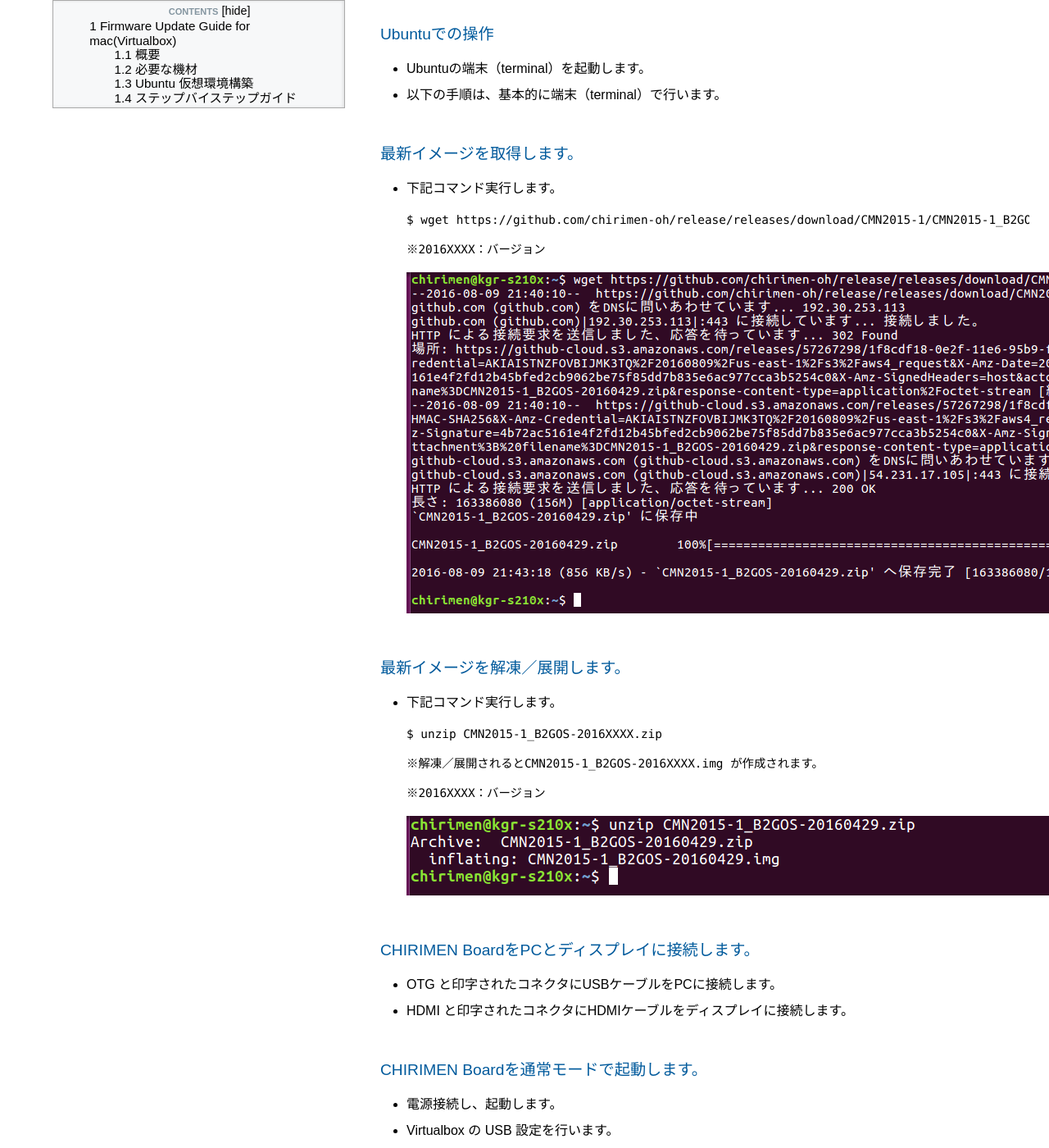
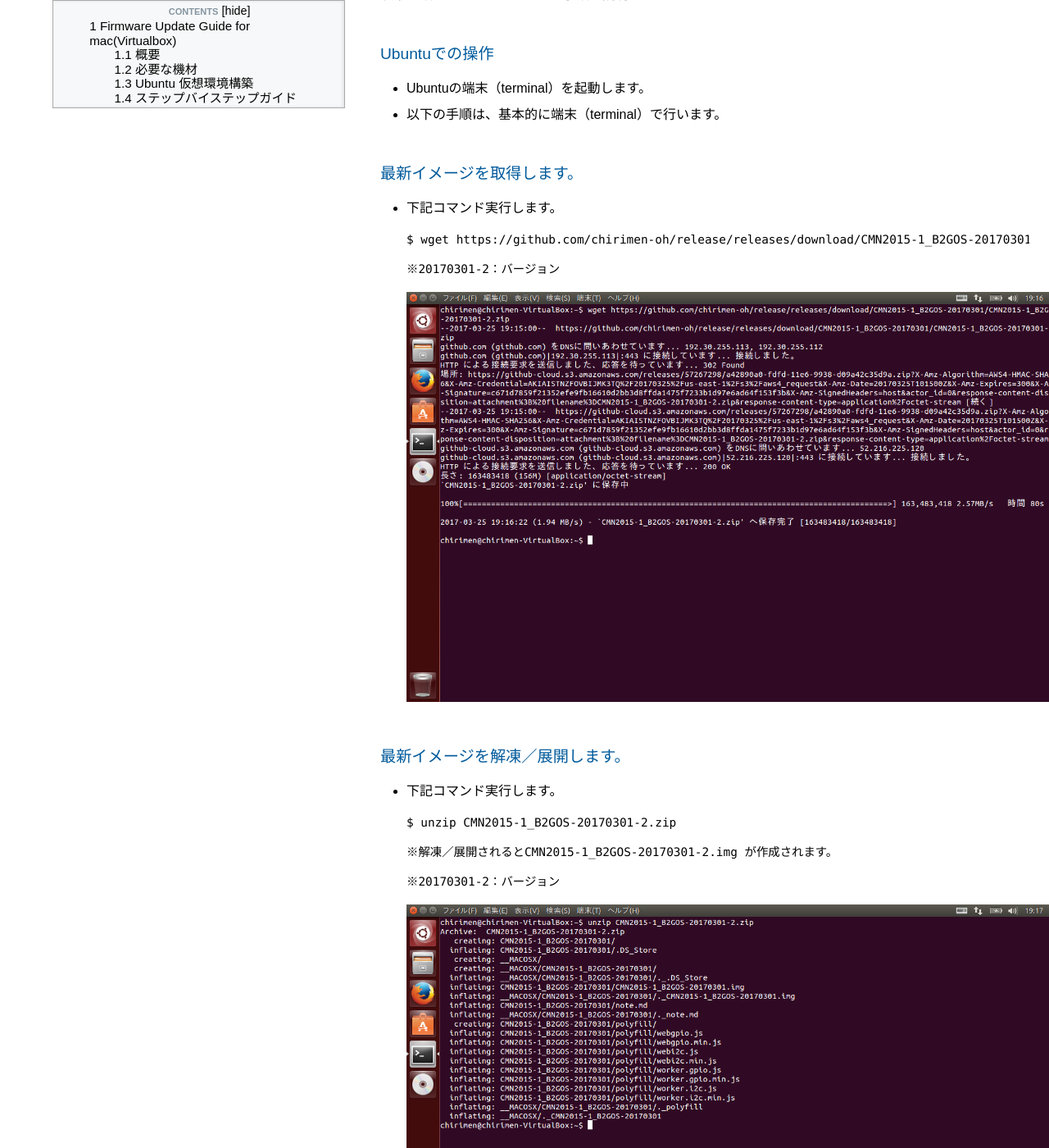
Before and after one commit to chirimen-oh/chirimen-oh.github.io, a Jekyll site: the page built from docs/ja/firmware_update_guide_for_mac.md, in a window 1280 px wide and 1400 px high, scrolled down 7435 px. Shown: the whole window at 82% size. Built offline with Jekyll 4.4.1, drawn with Linux system fonts in a browser that asks for light colours; nearby versions of some CDN libraries; some of the changed text lies outside the part shown; grey boxes are pictures that could not be loaded.

Commit message:
英語版追加 画像追加

````diff
--- a/docs/ja/firmware_update_guide_for_mac.md
+++ b/docs/ja/firmware_update_guide_for_mac.md
@@ -60,30 +62,30 @@ CHIRIMENボードコンピュータのオペレーティングシステムをア
 - 下記コマンド実行します。
 
   ```
-  $ wget https://github.com/chirimen-oh/release/releases/download/CMN2015-1/CMN2015-1_B2GOS-2016XXXX.zip
+  $ wget https://github.com/chirimen-oh/release/releases/download/CMN2015-1_B2GOS-20170301/CMN2015-1_B2GOS-20170301-2.zip
   ```
 
   ```
-  ※2016XXXX：バージョン
+  ※20170301-2：バージョン
   ```
-  ![wgetコマンド](../images/linux-02.png)
+  <img src="../images/mac-26.png" width="800px">
 
 
 ### 最新イメージを解凍／展開します。
 - 下記コマンド実行します。
 
   ```
-  $ unzip CMN2015-1_B2GOS-2016XXXX.zip
+  $ unzip CMN2015-1_B2GOS-20170301-2.zip
   ```
 
   ```
-  ※解凍／展開されるとCMN2015-1_B2GOS-2016XXXX.img が作成されます。
+  ※解凍／展開されるとCMN2015-1_B2GOS-20170301-2.img が作成されます。
   ```
 
   ```
-  ※2016XXXX：バージョン
+  ※20170301-2：バージョン
   ```
-  ![unzipコマンド](../images/linux-03.png)
+  <img src="../images/mac-27.png" width="800px">
 
 
 ### CHIRIMEN BoardをPCとディスプレイに接続します。
@@ -130,17 +131,16 @@ CHIRIMENボードコンピュータのオペレーティングシステムをア
 
 
 ### CHIRIMEN Boardをファーム書き込みコマンドを実行します。
+- sudo 無しでも実行できますが、確実性を上げるためにsudoを用いています。
+- 本手順では、画像の様にCHIRIMEN-toolsフォルダ内にimgファイルがあるものとして、手順を進めます。
+
+  <img src="../images/mac-23.png" width="800px">
+
 - 下記コマンド実行します。
-  - sudo 無しでも実行できますが、確実性を上げるためにsudoを用いています。
-  - 本手順では、画像の様にCHIRIMEN-toolsフォルダ内にimgファイルがあるものとして、手順を進めます。
-
   ```
   $ sudo ./Linux_Upgrade_Tool_v1.21/upgrade_tool uf CMN2015-1_B2GOS-20170301.img
   ※20170301：バージョン
   ```
-
-
-  <img src="../images/mac-23.png" width="800px">
   <img src="../images/mac-24.png" width="800px">
 
 ### CHIRIMEN Boardの再起動待ち
````
Also changed, not shown: other parts of docs/ja/firmware_update_guide_for_mac.md (+3 -2 lines), docs/en/firmware_update_guide_for_mac.md (added, +143 -0 lines), docs/en/quickStart.md (+1 -1 lines), docs/images/mac-26.png (added), docs/images/mac-27.png (added).
